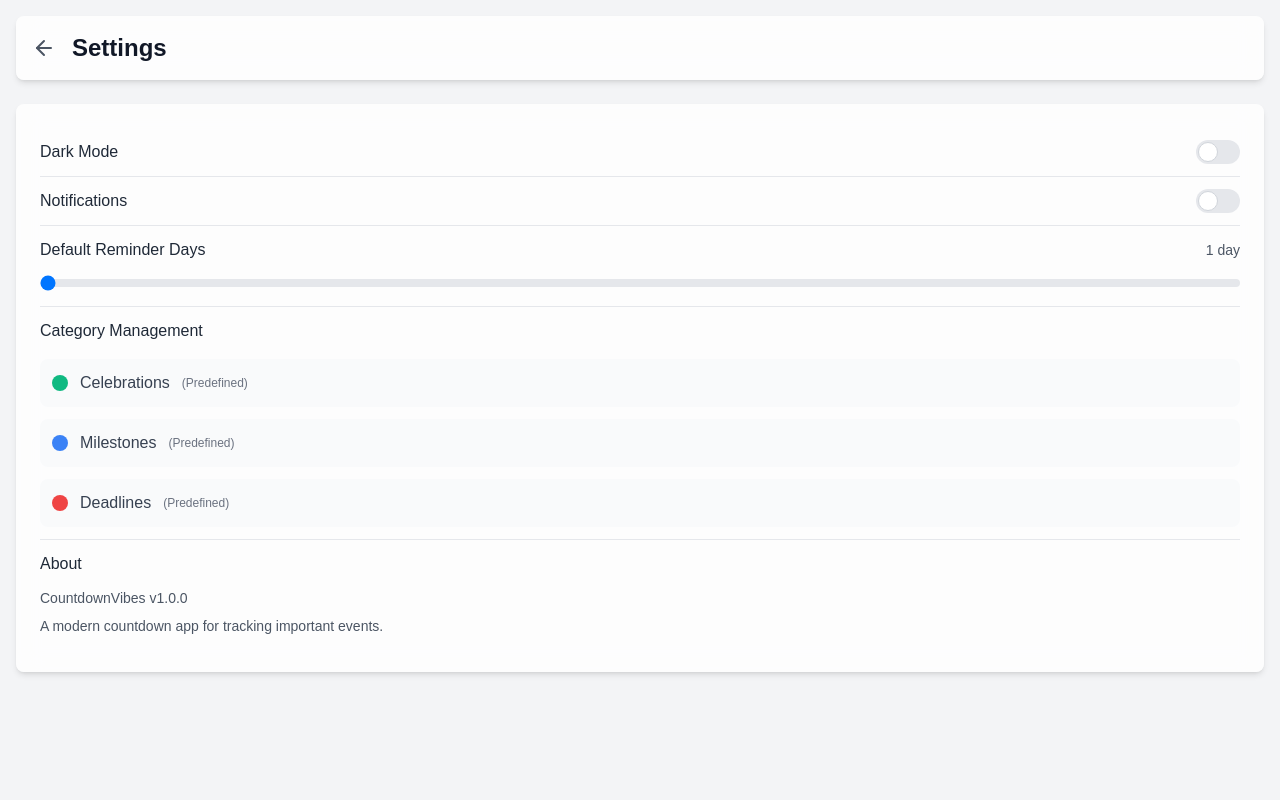
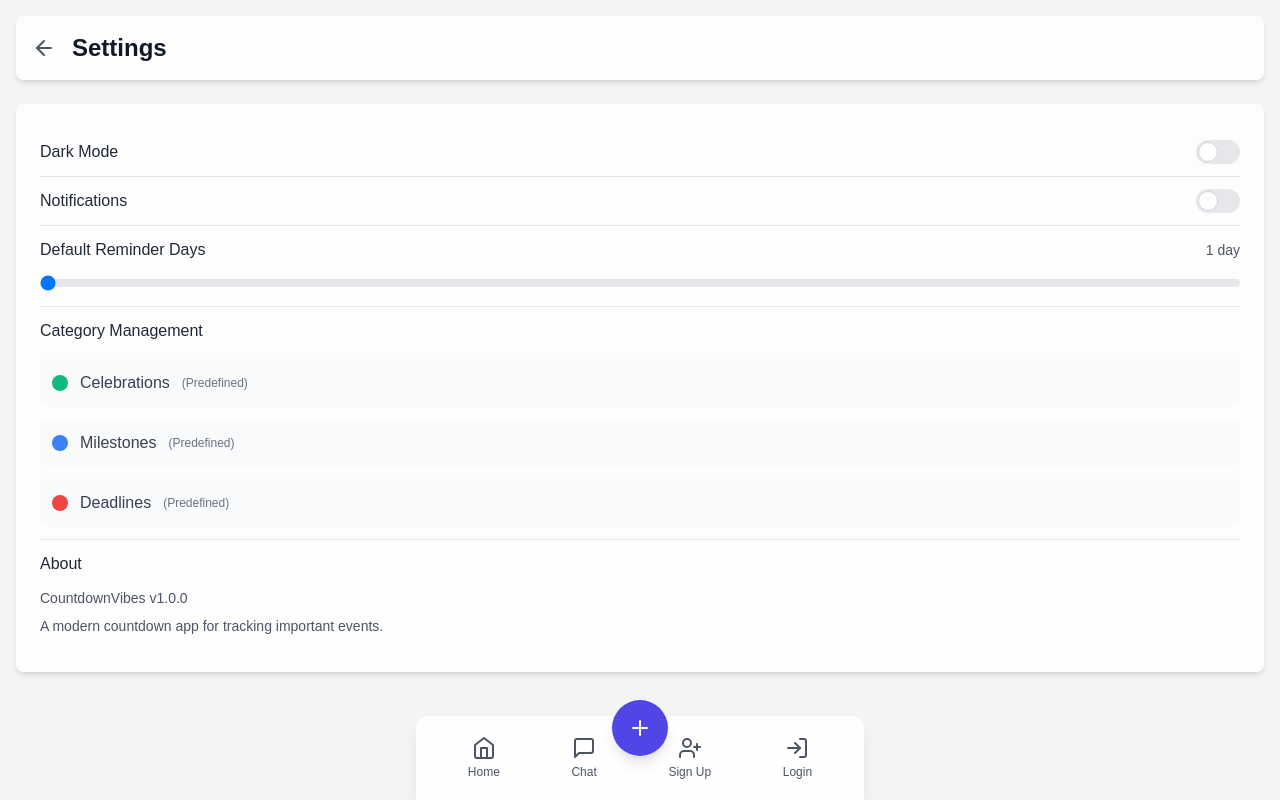
Before and after one commit to huiyuan-aiad/CountdownVibes, a React (Vite) app: page /settings in a window 1280 px wide. Built offline with nearby package versions, Linux system fonts and the light colour scheme; no server answers.

Commit message:
restored bottom navigation bar and clean up UI

```diff
--- a/src/App.jsx
+++ b/src/App.jsx
@@ -1,11 +1,13 @@
 import AppRoutes from './routes/AppRoutes';
 import { ApiProvider } from './contexts/ApiContext';
+import BottomNavBar from './components/BottomNavBar';
 import './App.css';
 
 function App() {
   return (
     <ApiProvider>
       <AppRoutes />
+      <BottomNavBar />
     </ApiProvider>
   );
 }
--- /dev/null
+++ b/src/components/BottomNavBar.jsx
@@ -0,0 +1,108 @@
+import { Link, useLocation, useNavigate } from 'react-router-dom';
+import { Home, MessageSquare, Plus, Settings, LogIn, LogOut, UserPlus } from 'lucide-react';
+import { useAuth } from '../contexts/AuthContext';
+
+const BottomNavBar = () => {
+  const location = useLocation();
+  const navigate = useNavigate();
+  const { currentUser, signOut } = useAuth();
+
+  // Check if the current path matches the link path
+  const isActive = (path) => {
+    if (path === '/') {
+      return location.pathname === '/';
+    }
+    return location.pathname.startsWith(path);
+  };
+
+  return (
+    <div
+      className="fixed bottom-0 left-0 right-0 z-50 shadow-lg"
+    >
+      <div className="flex justify-center">
+        <div className="bg-white dark:bg-gray-800 backdrop-blur-md bg-opacity-90 dark:bg-opacity-90 rounded-t-xl shadow-lg px-4 py-2 mx-auto max-w-md w-full">
+          <div className="flex items-center justify-around relative">
+            {/* Home Button */}
+            <Link
+              to="/"
+              className={`p-3 rounded-full flex flex-col items-center transition-colors ${isActive('/') ? 'text-indigo-600 dark:text-indigo-400' : 'text-gray-600 dark:text-gray-400 hover:text-indigo-500 dark:hover:text-indigo-300'}`}
+            >
+              <Home size={24} />
+              <span className="text-xs mt-1">Home</span>
+            </Link>
+
+            {/* ChatBot Button */}
+            <Link
+              to="/chat"
+              className={`p-3 rounded-full flex flex-col items-center transition-colors ${isActive('/chat') ? 'text-indigo-600 dark:text-indigo-400' : 'text-gray-600 dark:text-gray-400 hover:text-indigo-500 dark:hover:text-indigo-300'}`}
+              onClick={(e) => {
+                // Prevent default navigation since ChatBot is a modal
+                e.preventDefault();
+                // Find and click the ChatBot toggle button
+                const chatBotButton = document.querySelector('[aria-label="Open chat"]');
+                if (chatBotButton) chatBotButton.click();
+              }}
+            >
+              <MessageSquare size={24} />
+              <span className="text-xs mt-1">Chat</span>
+            </Link>
+
+            {/* Center Add Button (Floating above the navbar) */}
+            <div className="absolute -top-6 left-1/2 transform -translate-x-1/2">
+              <Link
+                to="/add"
+                className="bg-indigo-600 hover:bg-indigo-700 text-white rounded-full p-4 shadow-lg flex items-center justify-center transition-colors"
+                aria-label="Add countdown"
+              >
+                <Plus size={24} />
+              </Link>
+            </div>
+
+            {/* SignUp/Me Button */}
+            {currentUser ? (
+              <Link
+                to="/settings"
+                className={`p-3 rounded-full flex flex-col items-center transition-colors ${isActive('/settings') ? 'text-indigo-600 dark:text-indigo-400' : 'text-gray-600 dark:text-gray-400 hover:text-indigo-500 dark:hover:text-indigo-300'}`}
+              >
+                <Settings size={24} />
+                <span className="text-xs mt-1">Me</span>
+              </Link>
+            ) : (
+              <Link
+                to="/signup"
+                className={`p-3 rounded-full flex flex-col items-center transition-colors ${isActive('/signup') ? 'text-indigo-600 dark:text-indigo-400' : 'text-gray-600 dark:text-gray-400 hover:text-indigo-500 dark:hover:text-indigo-300'}`}
+              >
+                <UserPlus size={24} />
+                <span className="text-xs mt-1">Sign Up</span>
+              </Link>
+            )}
+
+            {/* Login/Logout Button */}
+            {currentUser ? (
+              <button
+                onClick={() => {
+                  signOut();
+                  navigate('/');
+                }}
+                className="p-3 rounded-full flex flex-col items-center transition-colors text-gray-600 dark:text-gray-400 hover:text-indigo-500 dark:hover:text-indigo-300"
+              >
+                <LogOut size={24} />
+                <span className="text-xs mt-1">Logout</span>
+              </button>
+            ) : (
+              <Link
+                to="/login"
+                className={`p-3 rounded-full flex flex-col items-center transition-colors ${isActive('/login') ? 'text-indigo-600 dark:text-indigo-400' : 'text-gray-600 dark:text-gray-400 hover:text-indigo-500 dark:hover:text-indigo-300'}`}
+              >
+                <LogIn size={24} />
+                <span className="text-xs mt-1">Login</span>
+              </Link>
+            )}
+          </div>
+        </div>
+      </div>
+    </div>
+  );
+};
+
+export default BottomNavBar;
--- a/src/components/ChatBot.jsx
+++ b/src/components/ChatBot.jsx
@@ -451,15 +451,8 @@ const ChatBot = () => {
   };
 
   return (
-    <div className="fixed bottom-5 right-5 z-50">
-      {/* Chat toggle button */}
-      <button
-        onClick={toggleChat}
-        className="bg-indigo-600 hover:bg-indigo-700 text-white rounded-full p-3 shadow-lg transition-all duration-300"
-        aria-label="Open chat"
-      >
-        <MessageSquare size={24} />
-      </button>
+    <div className="relative z-50">
+      {/* Chat Toggle Button removed as it's now in the bottom navigation bar */}
 
       {/* Chat window */}
       {isOpen && (
--- a/src/components/NavBar.jsx
+++ b/src/components/NavBar.jsx
@@ -1,17 +1,6 @@
 import { Link } from 'react-router-dom';
-import { useAuth } from '../contexts/AuthContext';
 
 function NavBar() {
-  const { currentUser, signOut } = useAuth();
-
-  const handleLogout = async () => {
-    try {
-      await signOut();
-    } catch (error) {
-      console.error('Failed to log out:', error);
-    }
-  };
-
   return (
     <nav className="bg-white dark:bg-gray-800 shadow-sm">
       <div className="max-w-7xl mx-auto px-4 sm:px-6 lg:px-8">
@@ -23,36 +12,7 @@ function NavBar() {
               </Link>
             </div>
           </div>
-          <div className="flex items-center space-x-4">
-            {currentUser ? (
-              <div className="flex items-center space-x-4">
-                <span className="text-sm text-gray-700 dark:text-gray-300">
-                  {currentUser.email}
-                </span>
-                <button
-                  onClick={handleLogout}
-                  className="text-gray-600 hover:text-gray-900 dark:text-gray-300 dark:hover:text-white"
-                >
-                  Logout
-                </button>
-              </div>
-            ) : (
-              <>
-                <Link
-                  to="/login"
-                  className="inline-flex items-center px-4 py-2 border border-transparent text-sm font-medium rounded-md text-white bg-indigo-600 hover:bg-indigo-700 focus:outline-none focus:ring-2 focus:ring-offset-2 focus:ring-indigo-500 dark:bg-indigo-500 dark:hover:bg-indigo-600"
-                >
-                  Login
-                </Link>
-                <Link
-                  to="/signup"
-                  className="inline-flex items-center px-4 py-2 border border-transparent text-sm font-medium rounded-md text-indigo-600 bg-white hover:bg-gray-50 focus:outline-none focus:ring-2 focus:ring-offset-2 focus:ring-indigo-500 dark:text-indigo-400 dark:bg-gray-700 dark:hover:bg-gray-600"
-                >
-                  Sign Up
-                </Link>
-              </>
-            )}
-          </div>
+          {/* Login/Logout and Sign Up buttons removed as they are available in the bottom navigation bar */}
         </div>
       </div>
     </nav>
--- a/src/pages/Settings.jsx
+++ b/src/pages/Settings.jsx
@@ -1,12 +1,14 @@
 import { useContext, useState } from 'react';
 import { Link } from 'react-router-dom';
-import { ArrowLeft, Trash2 } from 'lucide-react';
+import { ArrowLeft, Trash2, Mail } from 'lucide-react';
 import { ThemeContext } from '../contexts/ThemeContext';
 import { CountdownContext } from '../contexts/CountdownContext';
+import { useAuth } from '../contexts/AuthContext';
 
 const Settings = () => {
   const { theme, toggleTheme } = useContext(ThemeContext);
   const { categories, deleteCategory, predefinedCategories = [] } = useContext(CountdownContext);
+  const { currentUser } = useAuth();
 
   // State for error messages
   const [error, setError] = useState('');
@@ -59,6 +61,13 @@ const Settings = () => {
 
       {/* Settings */}
       <div className="bg-white dark:bg-gray-800 backdrop-blur-md bg-opacity-80 dark:bg-opacity-80 rounded-lg shadow-md p-6">
+        {/* User Email Display */}
+        {currentUser && (
+          <div className="flex items-center py-3 mb-3 border-b border-gray-200 dark:border-gray-700">
+            <Mail size={20} className="text-indigo-600 dark:text-indigo-400 mr-2" />
+            <span className="text-gray-800 dark:text-white font-medium">{currentUser.email}</span>
+          </div>
+        )}
         <div className="flex items-center justify-between py-3 border-b border-gray-200 dark:border-gray-700">
           <span className="text-gray-800 dark:text-white font-medium">Dark Mode</span>
           <label className="relative inline-flex items-center cursor-pointer">
--- a/src/routes/AppRoutes.jsx
+++ b/src/routes/AppRoutes.jsx
@@ -7,6 +7,7 @@ import Settings from '../pages/Settings';
 import NotFound from '../pages/NotFound';
 import Login from '../components/Login';
 import SignUp from '../components/SignUp';
+import ForgotPassword from '../components/ForgotPassword';
 import CalendarViewPage from '../pages/CalendarViewPage';
 
 const AppRoutes = () => {
@@ -19,6 +20,7 @@ const AppRoutes = () => {
       <Route path="/settings" element={<Settings />} />
       <Route path="/login" element={<Login />} />
       <Route path="/signup" element={<SignUp />} />
+      <Route path="/forgot-password" element={<ForgotPassword />} />
       <Route path="/calendar" element={<CalendarViewPage />} />
       <Route path="*" element={<NotFound />} />
     </Routes>
```
Also changed, not shown: src/pages/Home.jsx (+4 -24 lines).
